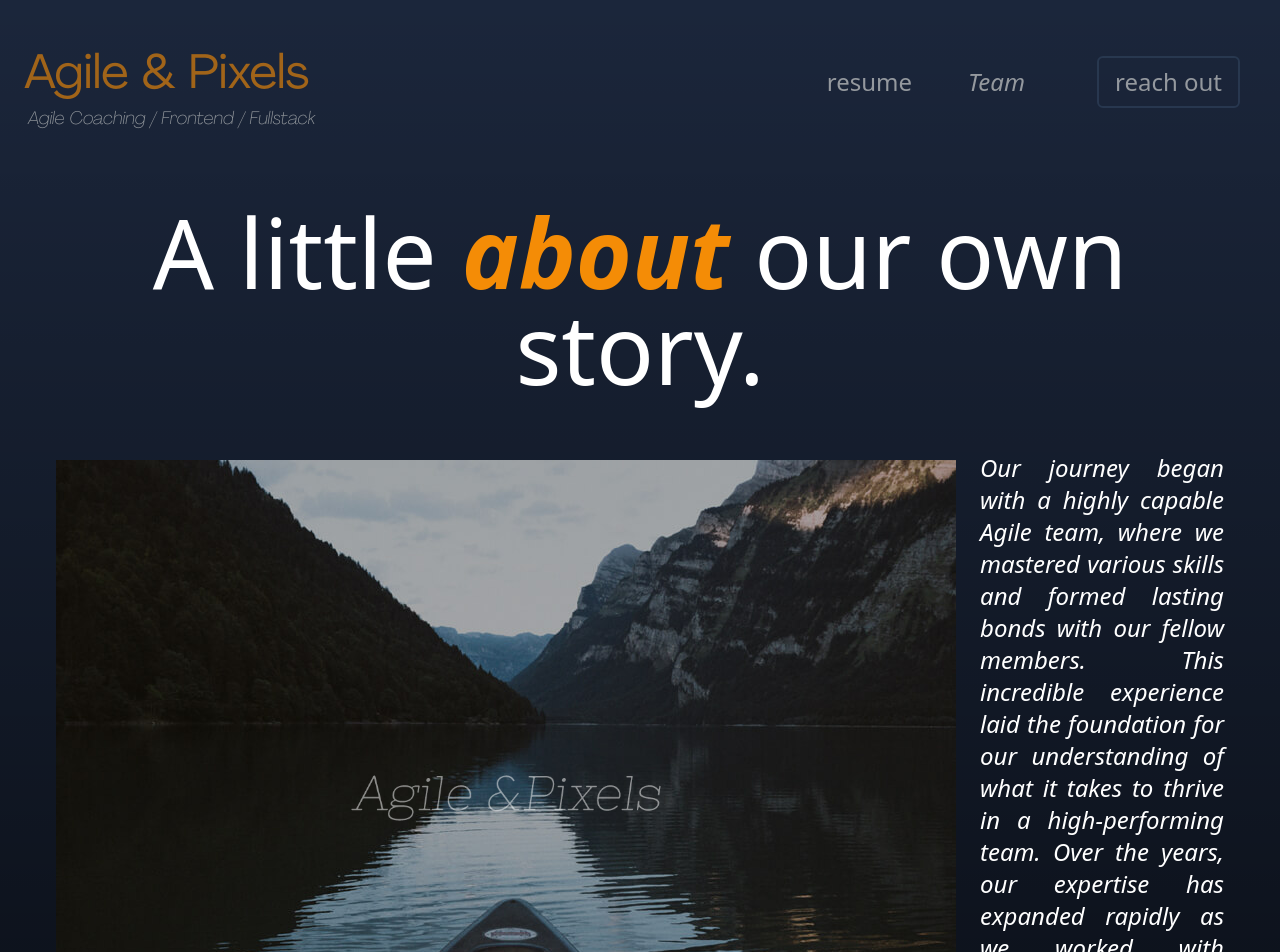
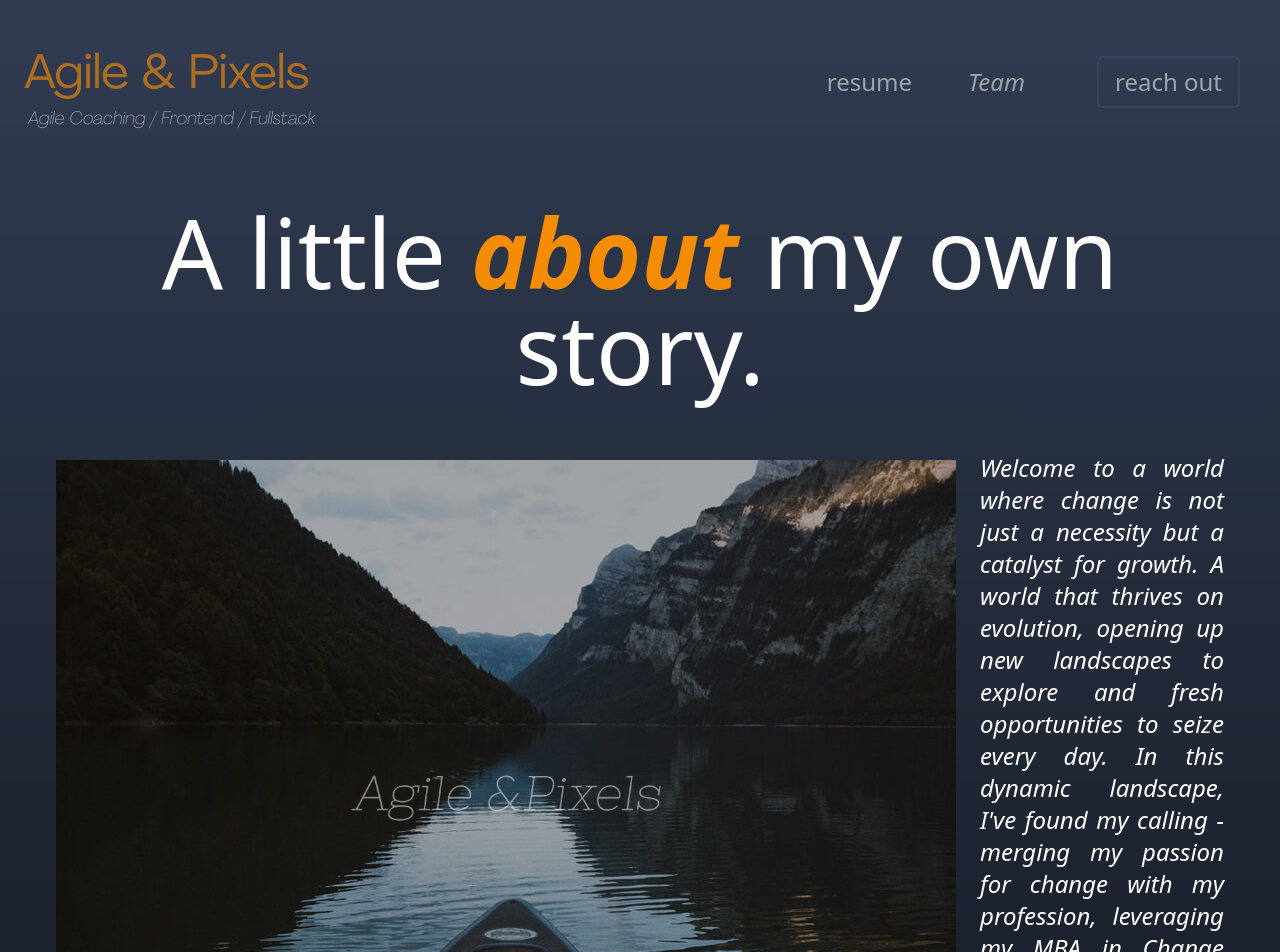
Before and after one commit to DnZ19/agile-and-pixels, a Next.js app: page /team in a window 1280 px wide. Shown: the top 952 px of the page. Built offline with nearby package versions, Linux system fonts and the light colour scheme.

Commit message:
text about en service

```diff
--- a/app/components/Services.tsx
+++ b/app/components/Services.tsx
@@ -13,7 +13,7 @@ export default function Services({
 				alt={name}
 				width={1400}
 				height={1400}
-				className="rounded-md md:min-h-[200px] lg:min-h-[320px] xl:min-h-[450px]"
+				className="rounded-md md:min-h-[200px] lg:min-h-[250px]"
 				sizes="(min-width: 768px) 300px, (min-width: 1024px) 230px, (min-width: 1280px) 300px, 100vw"
 			/>
 			<h1 className="font-custom-font-logo text-serviceColor opacity-90 text-xl sm:text-2xl py-8 lg:text-3xl">
--- a/app/page.tsx
+++ b/app/page.tsx
@@ -72,7 +72,7 @@ export default function Home() {
 					What I do
 				</h1>
 
-				<div className="grid grid-cols-1 lg:grid-cols-2 gap-4 items-center justify-center h-auto lg:min-h-[300px] lg:items-start">
+				<div className="grid grid-cols-1 lg:grid-cols-4 gap-4 items-center justify-center h-auto lg:min-h-[300px] lg:items-start">
 					<Link
 						href="/agile_transition_service"
 						className="cursor-pointer">
--- a/app/team/page.jsx
+++ b/app/team/page.jsx
@@ -12,7 +12,7 @@ export default function Team() {
 					<span className="italic font-bold text-secondairyColor">
 						about
 					</span>{" "}
-					our own story.
+					my own story.
 				</h1>
 				<p className="max-w-8xl text-xl md:text-4xl font-extralight text-justify italic lg:text-2xl lg:mt-10">
 					<div className="bg-cover w-800 float-left mr-6 mt-2">
@@ -24,37 +24,53 @@ export default function Team() {
 							className="w-full"
 						/>
 					</div>
-					Our journey began with a highly capable Agile
-					team, where we mastered various skills and formed
-					lasting bonds with our fellow members. This
-					incredible experience laid the foundation for our
-					understanding of what it takes to thrive in a
-					high-performing team. Over the years, our
-					expertise has expanded rapidly as we worked with
-					diverse organizations and participated in numerous
-					Agile transitions.
+					Welcome to a world where change is not just a
+					necessity but a catalyst for growth. A world that
+					thrives on evolution, opening up new landscapes to
+					explore and fresh opportunities to seize every
+					day. In this dynamic landscape, I've found my
+					calling - merging my passion for change with my
+					profession, leveraging my MBA in Change Management
+					to make a tangible difference.
 					<br />
 					<br />
-					We've noticed that young professionals often don't
-					receive adequate Agile training in their academic
-					or early professional environments. This lack of
-					knowledge can hinder their integration into Agile
-					teams, causing difficulties for both the newcomers
-					and their colleagues. We believe that young
-					professionals should be well-versed in Agile
-					practices right from the start.
+					As a seasoned Agile coach and consultant, my
+					commitment is not merely to facilitate
+					transformation but to empower individuals, teams,
+					and organisations to become change-makers. Having
+					extensively studied and mastered the complexities
+					of organisational change during my MBA, I
+					understand that the process can often feel like
+					navigating a labyrinth. However, with the Agile
+					mindset and the right guidance, we can transform
+					these complexities into stepping stones towards
+					progress.
 					<br />
 					<br />
-					That's where we come in. We not only train our
-					professionals in their specific areas of
-					expertise, but we also emphasize the Agile way of
-					working and mentor them in the assignment. By
-					equipping them with the necessary skills and
-					knowledge, we ensure a swift learning curve and
-					seamless integration into any Agile project. Allow
-					us to help you build and maintain high-performing
-					teams that drive success and foster a culture of
-					continuous improvement.
+					Change begins with understanding the 'Why'. Why is
+					Agile the right choice for you? Why should your
+					team or organisation evolve? The resonance of this
+					'Why' is the ignition point for your Agile journey
+					- a journey of iterative learning, self-discovery,
+					and consistent improvement. Once this 'Why'
+					resonates within you, we can then chart the path
+					ahead, identifying where you want to go and how to
+					best get there.
+					<br />
+					<br />
+					However, the journey of change, while rewarding,
+					is rarely a straightforward one. There may be
+					times when you'll need a guide, a coach to help
+					navigate the rough patches. That's where I come
+					in. As an Agile expert and a change management
+					professional, I am equipped to support you through
+					these challenges, helping you turn obstacles into
+					opportunities.
+					<br />
+					<br />
+					Together, let's harness the power of Agile and the
+					science of Change Management to revolutionise your
+					tomorrow... Today.
 				</p>
 				<div className="w-full mt-6 flex flex-row justify-center items-center">
 					<Link href="/contact" className="cursor-pointer">
--- a/tailwind.config.js
+++ b/tailwind.config.js
@@ -31,7 +31,7 @@ module.exports = {
 				buttonText: "#1b263b",
 			},
 			backgroundColor: {
-				mainBgColor: "#1b263b",
+				mainBgColor: "#313C52",
 				secondaryColor: "#1b263b",
 				tertiaryColor: "#e0e1dd",
 			},
```
